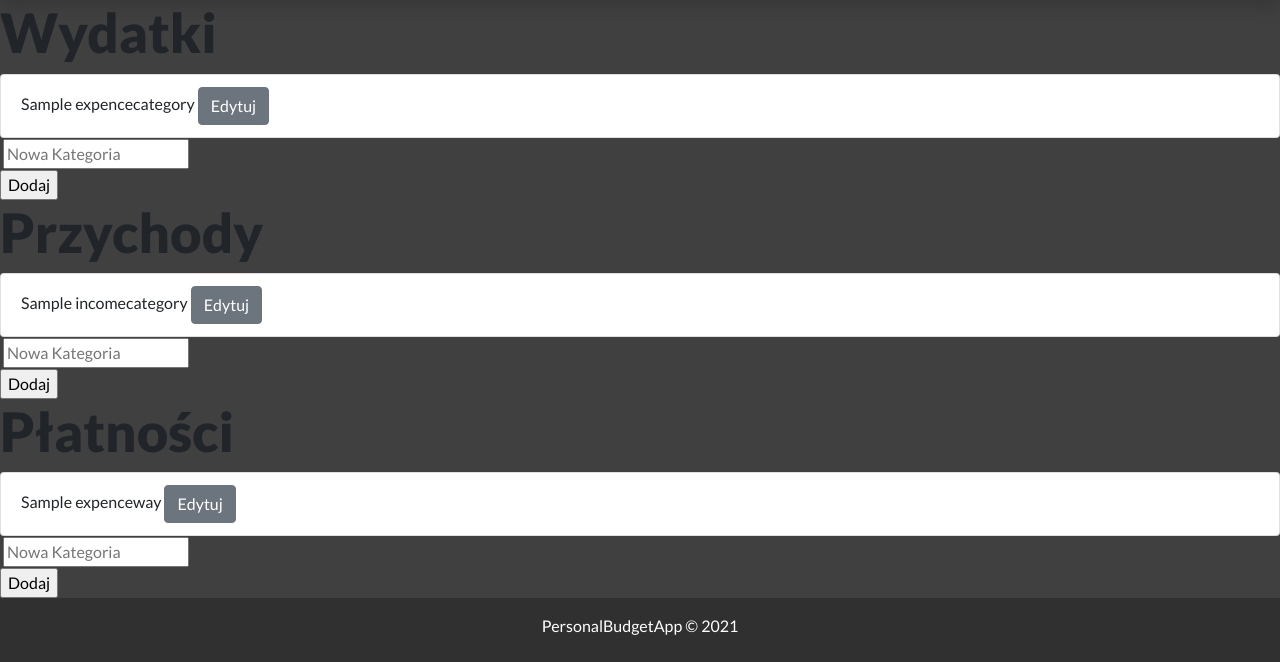
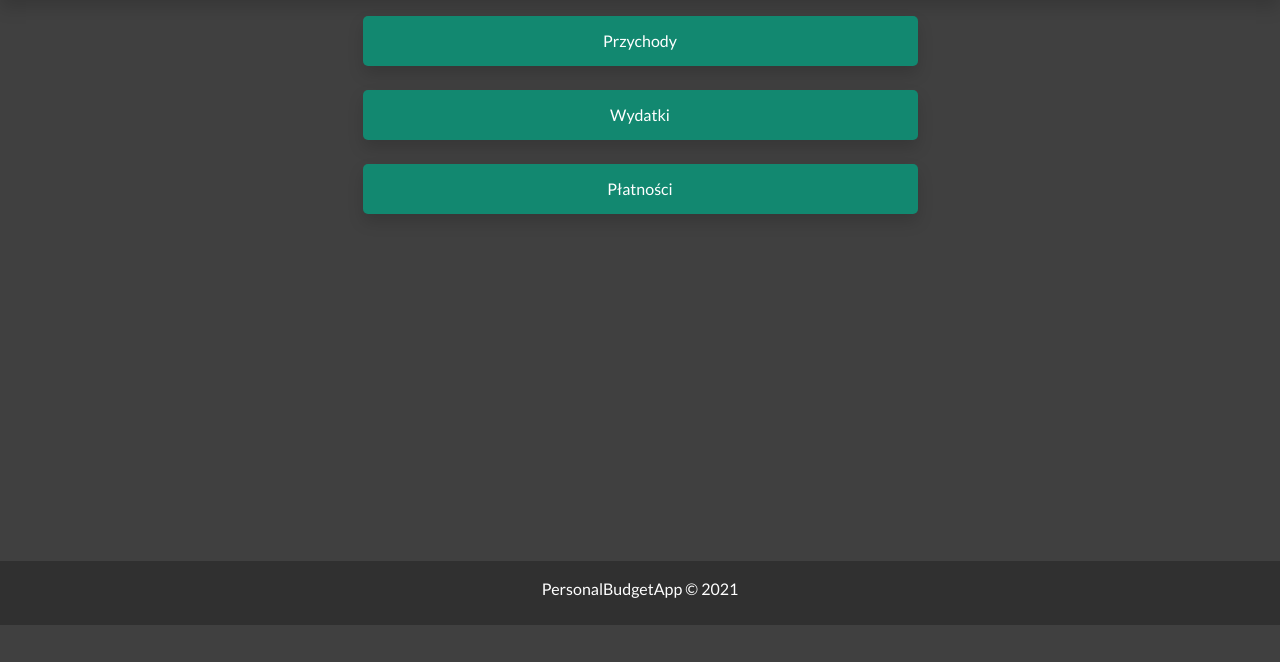
Before and after one commit to L0czi/Personal_Budget, a Django app: page /budget/settings/ in a window 1280 px wide. Shown: the part 175-837 px from the top of the page. After the commit the page ends 800 px from the top, so only its background shows below. Run offline with Django 3.2, Linux system fonts and the light colour scheme; a user stored in the database is signed in; tables that the repository leaves empty hold one stand-in row (values such as "Sample post"); some libraries are stand-ins or nearby versions.

Commit message:
Update for settings tab

```diff
--- a/budget/static/budget/authentication.css
+++ b/budget/static/budget/authentication.css
@@ -15,9 +15,9 @@
 
 .ribbon-warning
 {
-	position: absolute;
+	padding: 0px;
+	margin-bottom: 0px;
     margin-top: 10px;
-	margin-bottom: 10px;
 	font-size: calc(12px + 0.5vmin);
     text-align: center;
 }
--- /dev/null
+++ b/budget/static/budget/settings.css
@@ -0,0 +1,15 @@
+@import url('colors.css');
+.castom-btn
+{
+    font-size: 16px;
+	border: 1px solid var(--color-dark);
+	background-color: var(--form-bg-color);
+    color: white;
+	width: 100%;
+    height: 50px;
+    border-radius: 5px;
+}
+.inline-btn
+{
+    float: right;
+}
--- a/budget/static/budget/styles.css
+++ b/budget/static/budget/styles.css
@@ -29,6 +29,11 @@ article {
 footer
 {
     margin-top: auto;
+}
+
+header
+{
+    position: relative;
 }
 
 .center {
--- a/budget/templates/budget/base_generic.html
+++ b/budget/templates/budget/base_generic.html
@@ -6,7 +6,7 @@
   <meta name="viewport" content="width=device-width, initial-scale=1">
   <link rel="stylesheet" href="https://cdn.jsdelivr.net/npm/bootstrap@4.6.0/dist/css/bootstrap.min.css" integrity="sha384-B0vP5xmATw1+K9KRQjQERJvTumQW0nPEzvF6L/Z6nronJ3oUOFUFpCjEUQouq2+l" crossorigin="anonymous">
   <link href="https://fonts.googleapis.com/css2?family=Lato:wght@400;900&display=swap" rel="stylesheet">
-  <link rel="stylesheet" href="https://cdnjs.cloudflare.com/ajax/libs/font-awesome/4.7.0/css/font-awesome.min.css">
+  <script src="https://kit.fontawesome.com/f0052217ad.js" crossorigin="anonymous"></script>
   <!-- Add additional CSS in static file -->
   {% load static %}
   <link rel="stylesheet" href="{% static 'budget/styles.css' %}">
@@ -68,8 +68,9 @@
         </div>
 
 	</footer>
-	<script src="https://code.jquery.com/jquery-3.5.1.slim.min.js" integrity="sha384-DfXdz2htPH0lsSSs5nCTpuj/zy4C+OGpamoFVy38MVBnE+IbbVYUew+OrCXaRkfj" crossorigin="anonymous"></script>
+	<script src="https://code.jquery.com/jquery-3.6.0.js" integrity="sha256-H+K7U5CnXl1h5ywQfKtSj8PCmoN9aaq30gDh27Xc0jk=" crossorigin="anonymous"></script>
 	<script src="https://cdn.jsdelivr.net/npm/bootstrap@4.6.0/dist/js/bootstrap.bundle.min.js" integrity="sha384-Piv4xVNRyMGpqkS2by6br4gNJ7DXjqk09RmUpJ8jgGtD7zP9yug3goQfGII0yAns" crossorigin="anonymous"></script>
-
+	{%block script%}
+	{%endblock script%}
 </body>
 </html>
--- a/budget/templates/budget/settings.html
+++ b/budget/templates/budget/settings.html
@@ -1,26 +1,124 @@
 {% extends "budget/base_generic.html" %}
+{% load crispy_forms_tags %}
+
+{% block css %}
+  {% load static %}
+  <link rel="stylesheet" href="{% static 'budget/settings.css' %}">
+{% endblock css %}
+
 
 {% block content %}
-  <h1>Wydatki</h1>
+
+<section class='mt-3'>
+  <!--INCOMES-->
+  <div class='container'>
+    <div class="offset-xl-3 offset-lg-2 offset-md-1 col-xl-6 col-lg-8 col-md-10 col-12 mb-3">
+      <div class="row">
+        <button class="mb-2 castom-btn js_button shadow">Przychody</button>
+      </div>
+      <div class="js_toggle_group" style="display: none;">
+        {% if income_cat %}
+        <ul class="list-group">
+          {% for element in income_cat %}
+          <li class="list-group-item">
+            <span>{{ element.name }}</span>
+            <div style="float: right;"<a class='btn btn-secondary btn-sm' href="{% url 'settings-inc-cat-update' element.name %}">Edytuj</a></div>
+          </li>
+          {% endfor %}
+          <li class="list-group-item">
+            <div style="float: right;">
+              <form action="" method="post">{% csrf_token %}
+                <div class="btn-group">
+                  {{form_add_in_cat.name|as_crispy_field}}
+                  <button name="add_income_category" type="submit" class="btn btn-secondary btn-sm fas fa-plus"></button>
+                </div>
+              </form>
+            </div>
+          </li>
+        </ul>
+        {% endif %}
+      </div>
+    </div>
+  </div>
+  <!--EXPENCE-->
+  <div class='container'>
+    <div class="offset-xl-3 offset-lg-2 offset-md-1 col-xl-6 col-lg-8 col-md-10 col-12 mb-3">
+      <div class="row">
+        <button class="mb-2 castom-btn js_button shadow">Wydatki</button>
+      </div>
+      <div class="js_toggle_group" style="display: none;">
         {% if expence_cat %}
         <ul class="list-group">
           {% for element in expence_cat %}
           <li class="list-group-item">
-       {{ element.name }} <a class='btn btn-secondary' href="{% url 'settings-exp-cat-update' element.name %}">Edytuj</a>
+            <span>{{ element.name }}</span>
+            <div style="float: right;"><a class='btn btn-secondary btn-sm' href="{% url 'settings-exp-cat-update' element.name %}">Edytuj</a></div>
           </li>
           {% endfor %}
+          <li class="list-group-item">
+            <div style="float: right;">
+              <form action="" method="post">{% csrf_token %}
+                <div class="btn-group">
+                  {{form_add_ex_cat.name|as_crispy_field}}
+                  <button name="add_expence_category" type="submit" class="btn btn-secondary btn-sm fas fa-plus"></button>
+                </div>
+              </form>
+            </div>
+          </li>
         </ul>
-  {% else %}
-    <p>There are no category in db.</p>
         {% endif %}
+      </div>
+    </div>
+  </div>
+  <!--EXPENCE WAY-->
+  <div class='container'>
+    <div class="offset-xl-3 offset-lg-2 offset-md-1 col-xl-6 col-lg-8 col-md-10 col-12 mb-3">
+      <div class="row">
+        <button class="mb-2 castom-btn js_button shadow">Płatności</button>
+      </div>
+      <div class="js_toggle_group" style="display: none;">
+        {% if expence_way %}
+        <ul class="list-group">
+          {% for element in expence_way %}
+          <li class="list-group-item">
+            <span>{{ element.name }}</span>
+            <div style="float: right;"<a class='btn btn-secondary btn-sm' href="{% url 'settings-way-cat-update' element.name %}">Edytuj</a></div>
+          </li>
+          {% endfor %}
+          <li class="list-group-item">
+            <div style="float: right;">
+              <form action="" method="post">{% csrf_token %}
+                <div class="btn-group">
+                  {{form_add_way.name|as_crispy_field}}
+                  <button name="add_expence_way" type="submit" class="btn btn-secondary btn-sm fas fa-plus"></button>
+                </div>
+              </form>
+            </div>
+          </li>
+        </ul>
+        {% endif %}
+      </div>
+    </div>
+  </div>
+</section>
 
-  <form action="" method="post">
-    {% csrf_token %}
-    <table>
-    {{ form_add_ex_cat.as_table }}
-    </table>
-    <input type="submit" value="Dodaj" name="add_expence_category">
-  </form>
+{% endblock content %}
+{%block script%}
+
+<script>
+  $(document).ready(function(){
+    $('button.js_button').click(function(){
+      $(this).parent().next('div.js_toggle_group').slideToggle(150);
+    })
+  })
+  </script>
+
+{%endblock script%}
+
+
+adsd
+
+
 
 <h1>Przychody</h1>
   {% if income_cat %}
@@ -63,5 +161,3 @@
     </table>
     <input type="submit" value="Dodaj" name="add_expence_way">
   </form>
-
-{% endblock %}
--- a/budget/views.py
+++ b/budget/views.py
@@ -94,10 +94,10 @@ def index(request):
 def add_category(form, model, request):
     category = form.save(commit=False)
     #check if user already have a category with given name
-    if model.objects.filter(user=request.user, name=category.name.title()):
+    if model.objects.filter(user=request.user, name=category.name[0:15].title()):
         messages.warning(request, f'Błąd! Kategoria "{category.name.title()}" już istnieje!!')
     else:
-        new_category = model.objects.create(user=request.user, name=category.name.title())
+        new_category = model.objects.create(user=request.user, name=category.name[0:15].title())
         new_category.save()
 
 @login_required
@@ -154,6 +154,7 @@ def expence_category_update (request, name):
             if ExpenceCategory.objects.filter(user=request.user, name=category.name.title()):
                 messages.warning(request, f'Błąd! Kategoria "{category.name.title()}" już istnieje!!')
             else:
+                category.name = category.name[0:15]
                 category.save()
             return redirect('settings')
     else:
@@ -176,6 +177,7 @@ def income_category_update (request, name):
             if IncomeCategory.objects.filter(user=request.user, name=category.name.title()):
                 messages.warning(request, f'Błąd! Kategoria "{category.name.title()}" już istnieje!!')
             else:
+                category.name = category.name[0:15]
                 category.save()
             return redirect('settings')
     else:
@@ -197,6 +199,7 @@ def way_category_update (request, name):
             if ExpenceWay.objects.filter(user=request.user, name=category.name.title()):
                 messages.warning(request, f'Błąd! Kategoria "{category.name.title()}" już istnieje!!')
             else:
+                category.name = category.name[0:15]
                 category.save()
             return redirect('settings')
     else:
```
Lines whose indentation alone changed are shown as unchanged.
